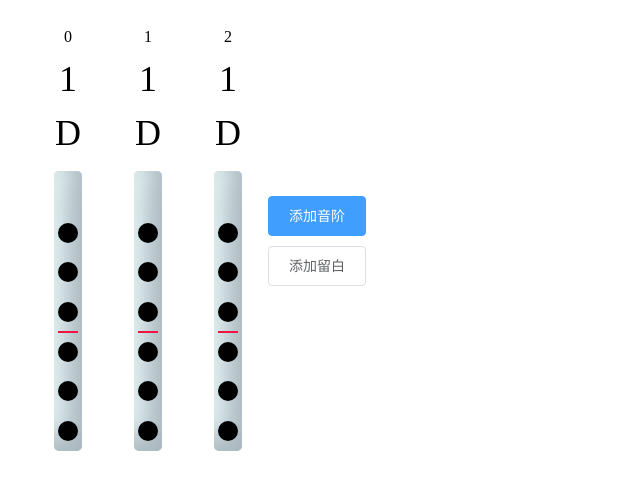
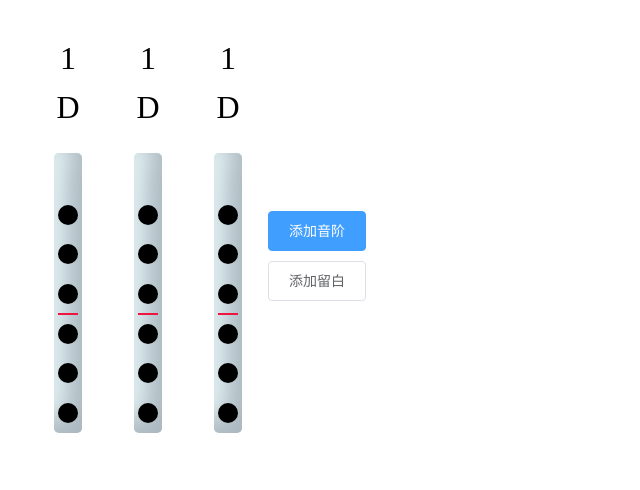
Before and after one commit to A-passing-of-MOHS/Tin-Whistle-Numbered-Musical-Notation-Generator, a Vue app: page /#/ in a window 1280 px wide. Shown: the top 490 px of the page, without its empty margins (0-640 px from the left). Built offline with nearby package versions, Linux system fonts and the light colour scheme.

Commit message:
更改指法value

```diff
--- /dev/null
+++ b/src/components/Flute/DrumOption.ts
@@ -0,0 +1,94 @@
+export class DrumOption {
+    public static options1=[
+        {
+            label: "1 (D do) ",
+            nlabel:"1",
+            elabel:"D",
+            value: 1
+        },
+        {
+            label: "2 (E re) ",
+            nlabel:"2",
+            elabel:"E",
+            value: 2
+        },
+        {
+            label: "3 (F mi)",
+            nlabel:"3",
+            elabel:"F",
+            value: 3
+        },
+        {
+            label: "4 (G fa)",
+            nlabel:"4",
+            elabel:"G",
+            value: 4
+        },
+        {
+            label: "5 (A so)",
+            nlabel:"5",
+            elabel:"A",
+            value: 5
+        },
+        {
+            label: "6 (B la)",
+            nlabel:"6",
+            elabel:"B",
+            value: 6
+        }, {
+            label: "7 (C si)",
+            nlabel:"7",
+            elabel:"C",
+            value: 7
+        },
+        {
+            label: "1 (D do)高音",
+            nlabel:"1",
+            elabel:"D",
+            value: 11
+        },
+        {
+            label: "2 (E re)高音",
+            nlabel:"2",
+            elabel:"E",
+            value: 12
+        },
+        {
+            label: "3 (F mi)高音",
+            nlabel:"3",
+            elabel:"F",
+            value: 13
+        },
+        {
+            label: "4 (G fa)高音",
+            nlabel:"4",
+            elabel:"G",
+            value: 14
+        },
+        {
+            label: "5 (A so)高音",
+            nlabel:"5",
+            elabel:"A",
+            value: 15
+        },
+        {
+            label: "6 (B la)高音",
+            nlabel:"6",
+            elabel:"B",
+            value: 16
+        }, {
+            label: "7(C si)高音",
+            nlabel:"7",
+            elabel:"C",
+            value: 17
+        },
+        {
+            label: "1(D si)倍高音",
+            nlabel:"1",
+            elabel:"D",
+            value: 21
+        },
+
+
+    ]
+}
--- a/src/components/Flute.vue
+++ b/src/components/Flute/Flute.vue
@@ -1,7 +1,7 @@
 <template>
   <div class="flute-box" >
-    {{index}}
-    {{ flag }}
+<!--    {{index}}-->
+<!--    {{ flag }}-->
     <el-popover
         v-if="isShow"
         placement="right"
@@ -39,19 +39,19 @@
       <template #reference>
         <div>
           <div class="popoverBtn" >
-            <div  v-if="selectScale.value==15" style="display: flex">
+            <div  v-if="selectScale.value>20" style="display: flex">
                <div class="highLabel"></div>
                <div class="highLabel"></div>
             </div >
-            <div class="highLabel" v-if="selectScale.value>7&&selectScale.value!=15"></div >
+            <div class="highLabel" v-if="selectScale.value>10&&selectScale.value<20"></div >
             <div class="highLabelHide" v-if="selectScale.value<=7"></div >
             <div class="scaleLabel">{{selectScale.nlabel }}</div>
 
-            <div  v-if="selectScale.value==15" style="display: flex">
+            <div  v-if="selectScale.value>20" style="display: flex">
               <div class="highLabel"></div>
               <div class="highLabel"></div>
             </div >
-            <div class="highLabel" v-if="selectScale.value>7&&selectScale.value!=15"></div >
+            <div class="highLabel" v-if="selectScale.value>10&&selectScale.value<20"></div >
             <div class="highLabelHide" v-if="selectScale.value<=7"></div >
             <div class="scaleLabel">{{ selectScale.elabel }}</div>
           </div>
@@ -61,9 +61,8 @@
               <div class="line"></div>
               <div v-for="item in fluteData" class="hole" :style="{background:item==1?'black':''  }"></div>
             </div>
+          </div>
 
-
-          </div>
         </div>
 
 
@@ -71,7 +70,9 @@
 
     </el-popover>
 
+    <div class="fluteLabel" v-if="selectScale.value>10&&selectScale.value<20">+</div>
 
+    <div class="fluteLabel" v-if="selectScale.value>20">++</div>
 
 
   </div>
@@ -81,6 +82,7 @@
 <script lang="ts">
 
 import {defineComponent, ref,onMounted,watch} from "vue";
+import {DrumOption} from "./DrumOption";
 
 export default defineComponent({
   name: "Flute",
@@ -122,98 +124,7 @@ export default defineComponent({
 
     //D调 D  E  F  G  A  B  C
     //   do re mi fa so la si
-    const Drum1Options = [
-      {
-        label: "1 (D do) ",
-        nlabel:"1",
-        elabel:"D",
-        value: 1
-      },
-      {
-        label: "2 (E re) ",
-        nlabel:"2",
-        elabel:"E",
-        value: 2
-      },
-      {
-        label: "3 (F mi)",
-        nlabel:"3",
-        elabel:"F",
-        value: 3
-      },
-      {
-        label: "4 (G fa)",
-        nlabel:"4",
-        elabel:"G",
-        value: 4
-      },
-      {
-        label: "5 (A so)",
-        nlabel:"5",
-        elabel:"A",
-        value: 5
-      },
-      {
-        label: "6 (B la)",
-        nlabel:"6",
-        elabel:"B",
-        value: 6
-      }, {
-        label: "7 (C si)",
-        nlabel:"7",
-        elabel:"C",
-        value: 7
-      },
-      {
-        label: "1 (D do)高音",
-        nlabel:"1",
-        elabel:"D",
-        value: 8
-      },
-      {
-        label: "2 (E re)高音",
-        nlabel:"2",
-        elabel:"E",
-        value: 9
-      },
-      {
-        label: "3 (F mi)高音",
-        nlabel:"3",
-        elabel:"F",
-        value: 10
-      },
-      {
-        label: "4 (G fa)高音",
-        nlabel:"4",
-        elabel:"G",
-        value: 11
-      },
-      {
-        label: "5 (A so)高音",
-        nlabel:"5",
-        elabel:"A",
-        value: 12
-      },
-      {
-        label: "6 (B la)高音",
-        nlabel:"6",
-        elabel:"B",
-        value: 13
-      }, {
-        label: "7(C si)高音",
-        nlabel:"7",
-        elabel:"C",
-        value: 14
-      },
-      {
-        label: "1(D si)倍高音",
-        nlabel:"1",
-        elabel:"D",
-        value: 15
-      },
-
-
-    ]
+    const Drum1Options = DrumOption.options1
     const fluteData = ref([
       0,0,0,0,0,0
     ])
@@ -254,28 +165,28 @@ export default defineComponent({
        case 7:
          list=[ 0,0,0,0,0,0]
          break
-       case 8:
+       case 11:
          list=[ 0,1,1,1,1,1]
          break
-       case 9:
+       case 12:
          list=[ 1,1,1,1,1,0]
          break
-       case 10:
+       case 13:
          list=[ 1,1,1,1,0,0]
          break
-       case 11:
+       case 14:
          list=[ 1,1,1,0,0,0]
          break
-       case 12:
+       case 15:
          list=[ 1,1,0,0,0,0]
          break
-       case 13:
+       case 16:
          list=[ 1,0,0,0,0,0]
          break
-       case 14:
+       case 17:
          list=[ 0,0,0,0,0,0]
          break
-       case 15:
+       case 21:
          list=[ 0,1,1,1,1,1]
          break
        default:
@@ -335,10 +246,11 @@ export default defineComponent({
 <style lang="less">
 .flute-box {
   width: 80px;
-  height: 425px;
+  height: 440px;
   display: flex;
   align-items: center;
   flex-direction: column;
+  margin-bottom: 15px;
   .popoverBtn{
     height: 125px;
     display: flex;
@@ -362,7 +274,7 @@ export default defineComponent({
     }
 
     .scaleLabel{
-      font-size: 36px;
+      font-size: 32px;
 
     }
   }
@@ -370,6 +282,9 @@ export default defineComponent({
 
 
 
+}
+.fluteLabel{
+  font-size: 36px;
 }
 .flute {
   width: 28px;
--- a/src/views/Index.vue
+++ b/src/views/Index.vue
@@ -25,7 +25,7 @@
 <script  lang="ts">
 
 import {defineComponent,ref} from "vue";
-import Flute from "../components/Flute.vue";
+import Flute from "../components/Flute/Flute.vue";
 export default defineComponent({
  name: "index",
   components: {
```
